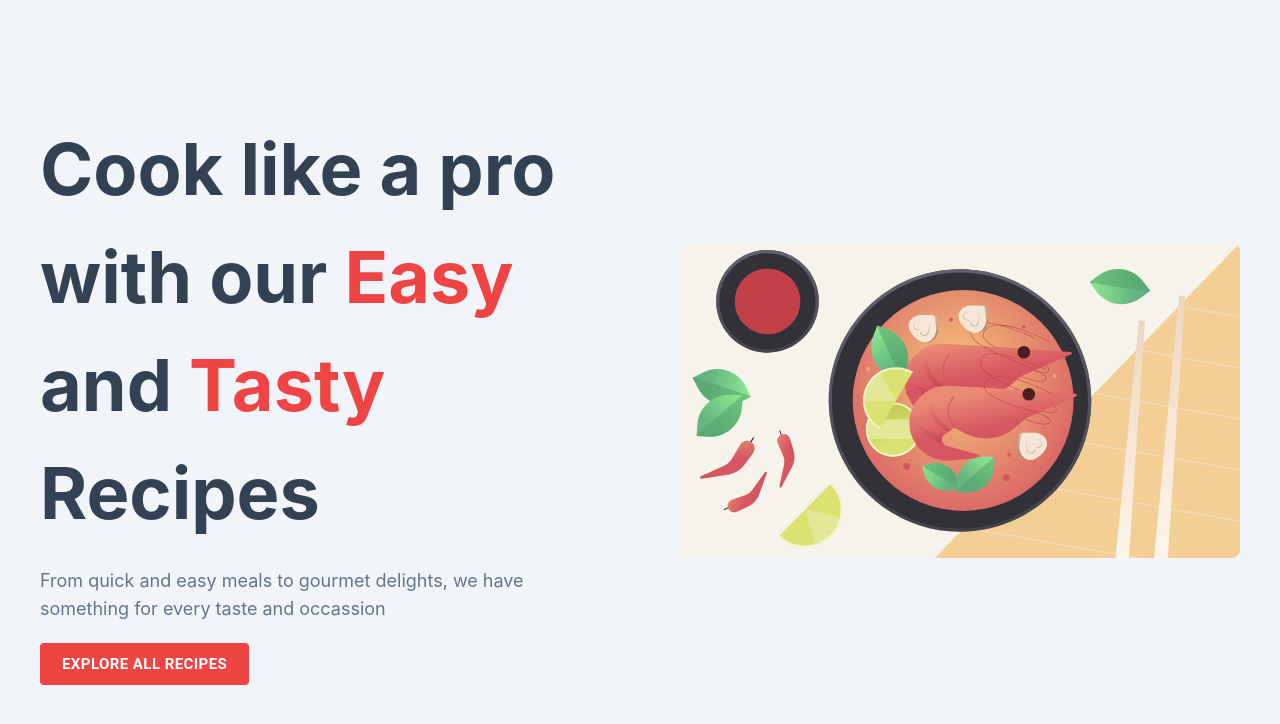
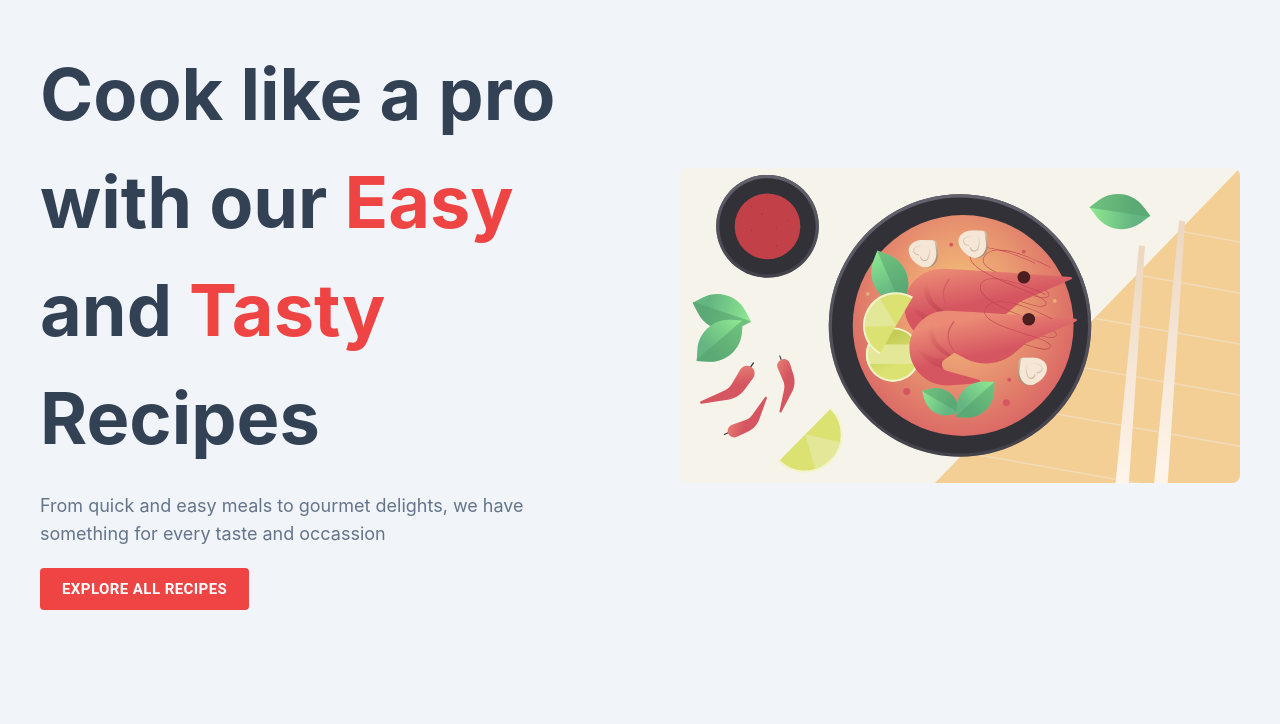
Before and after one commit to JenTJames/foodmood, a React (Create React App) app: page / in a window 1280 px wide. Shown: the top 724 px of the page. Built offline with nearby package versions, Linux system fonts and the light colour scheme.

Commit message:
Fix: Remove Flex from root div in app

```diff
--- a/src/App.jsx
+++ b/src/App.jsx
@@ -12,7 +12,7 @@ const theme = createTheme({
 function App() {
   return (
     <ThemeProvider theme={theme}>
-      <div className="flex min-h-screen min-w-full bg-slate-100 p-5">
+      <div className="min-h-screen min-w-full bg-slate-100 p-5">
         <LandingPage />
       </div>
     </ThemeProvider>
```
